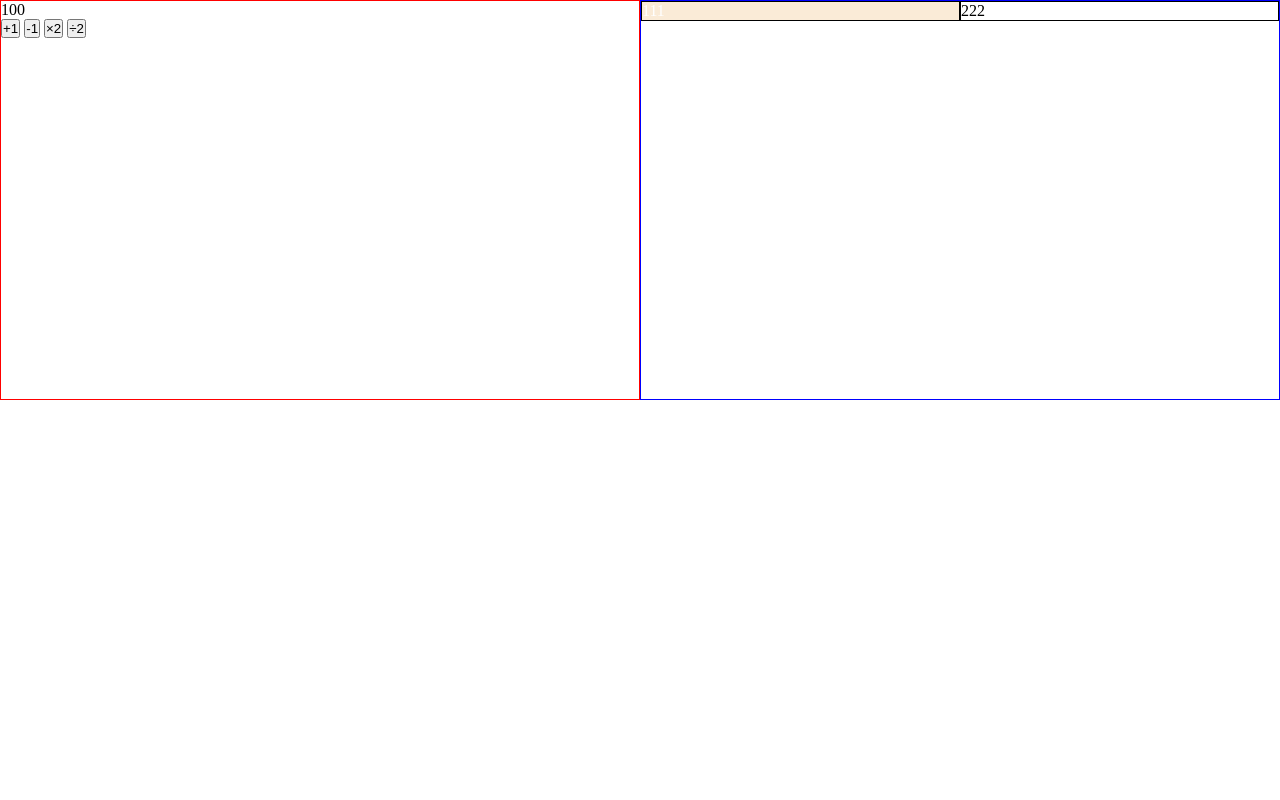
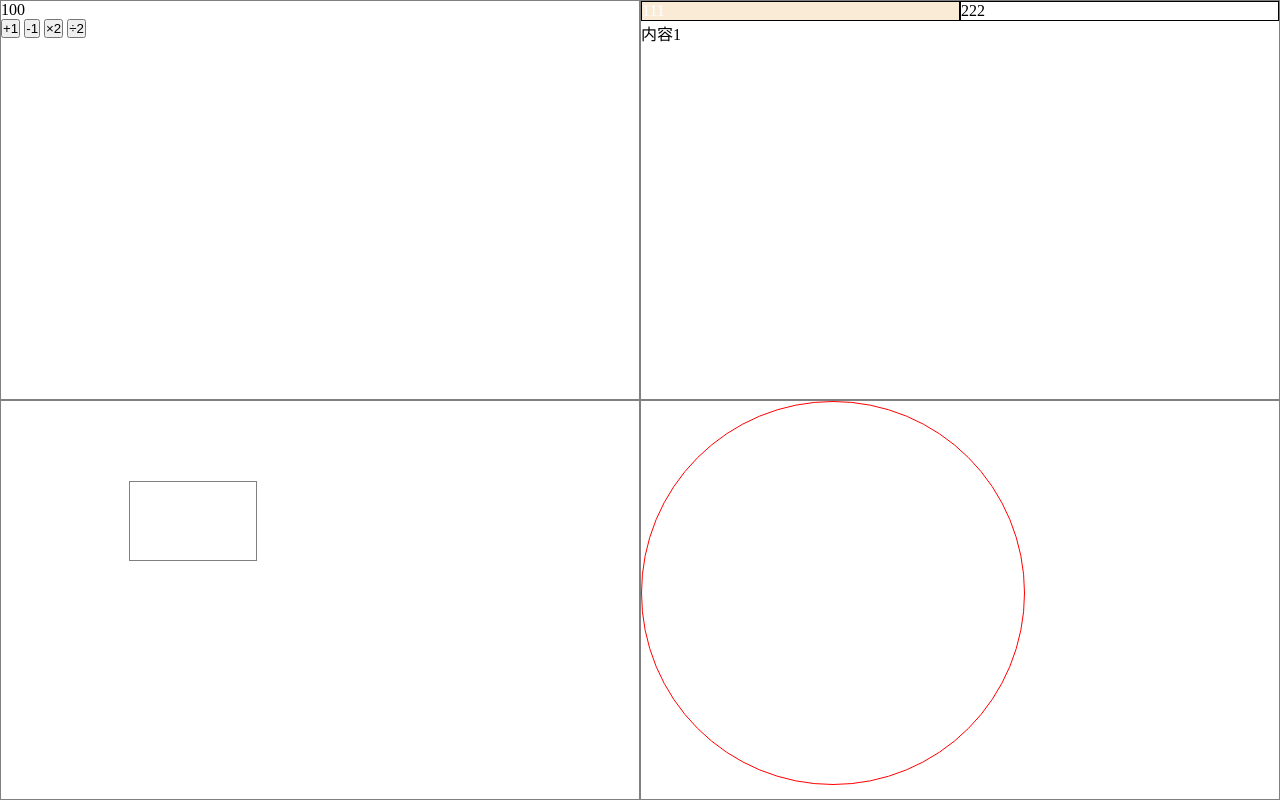
Before and after one commit to XZX-blue/mvc-demo1, a website with bundled scripts: page src/index.html in a window 1280 px wide. Built offline with nearby package versions, Linux system fonts and the light colour scheme.

```diff
--- a/src/app1.css
+++ b/src/app1.css
@@ -1,6 +1,6 @@
 
 #app1 {
-    border: 1px solid red;
+
     width: 50vw;
     height: 50vh;
 }
--- a/src/app1.js
+++ b/src/app1.js
@@ -1,4 +1,5 @@
 import $ from "jquery";
+import "./app1.css"
 
 const $button1 = $('#add1');
 const $button2 = $('#minus1');
--- a/src/app2.css
+++ b/src/app2.css
@@ -1,5 +1,4 @@
 #app2{
-    border: 1px solid blue;
 
 }
 #app2 .tab-bar{
@@ -21,6 +20,6 @@
     display: none;
 }
 
-#app2 .tab-content > li .active{
+#app2 .tab-content > li.active{
     display: block;
 }
--- a/src/app2.js
+++ b/src/app2.js
@@ -1,16 +1,16 @@
 import $ from 'jquery'
+import "./app2.css"
 const $tabBar = $("#app2 .tab-bar");
 const $tabContent =$('#app2 .tab-content');
 
-
 $tabBar.on("click", "li", e => {
-
     const $li = $(e.currentTarget);
     $li
         .addClass("selected")
         .siblings()
         .removeClass("selected");
     const index = $li.index();
+    console.log(index);
     $tabContent
         .children()
         .eq(index)
--- /dev/null
+++ b/src/app3.css
@@ -0,0 +1,16 @@
+#app3{
+
+}
+
+#app3 .square{
+    border: 1px solid grey;
+    margin-top: 10vh;
+    margin-left: 10vw;
+    width: 10vw;
+    height: 10vh;
+    transition:transform 1s;
+}
+
+#app3 .square.active{
+    transform: translateX(15vw);
+}
--- /dev/null
+++ b/src/app3.js
@@ -0,0 +1,8 @@
+import './app3.css'
+import $ from "jquery"
+const $square = $('#app3 .square')
+console.log($square);
+
+$square.on('click',()=>{
+    $square.toggleClass('active')
+})
--- /dev/null
+++ b/src/app4.css
@@ -0,0 +1,23 @@
+#app4{
+
+}
+
+@keyframes change {
+    0%{
+        background: red;
+    }
+    100%{
+        background:blue ;
+    }
+}
+
+#app4 .circle{
+    width: 30vw;
+    height: 30vw;
+    border-radius: 50%;
+    border: 1px solid red;
+
+}
+#app4 .circle.active{
+    animation: change 1s infinite alternate;
+}
--- /dev/null
+++ b/src/app4.js
@@ -0,0 +1,10 @@
+import "./app4.css"
+import $ from "jquery"
+
+const $circle = $('#app4 .circle')
+
+$circle.on('mouseenter',()=>{
+    $circle.addClass('active')
+}).on('mouseleave',()=>{
+    $circle.removeClass('active')
+})
--- a/src/index.html
+++ b/src/index.html
@@ -5,7 +5,7 @@
     <title>Title</title>
 </head>
 <body>
-<script src="main.js"></script>
+
 <div class="page">
     <section id="app1">
         <span class="output" id="number">100</span>
@@ -27,10 +27,15 @@
             <li>内容2</li>
         </ol>
     </section>
-    <section id="app3"></section>
-    <section id="app4"></section>
+    <section id="app3">
+        <div class="square"></div>
+    </section>
+    <section id="app4">
+        <div class="circle"></div>
+    </section>
+
 </div>
-
+<script src="main.js"></script>
 
 </body>
 </html>
--- a/src/page.css
+++ b/src/page.css
@@ -9,4 +9,5 @@
 body > .page > section{
     width:50vw;
     height: 50vh;
+    border: 1px solid grey;
 }
```
Also changed, not shown: src/main.js (+6 -6 lines), dist/index.html, 5 other files.
